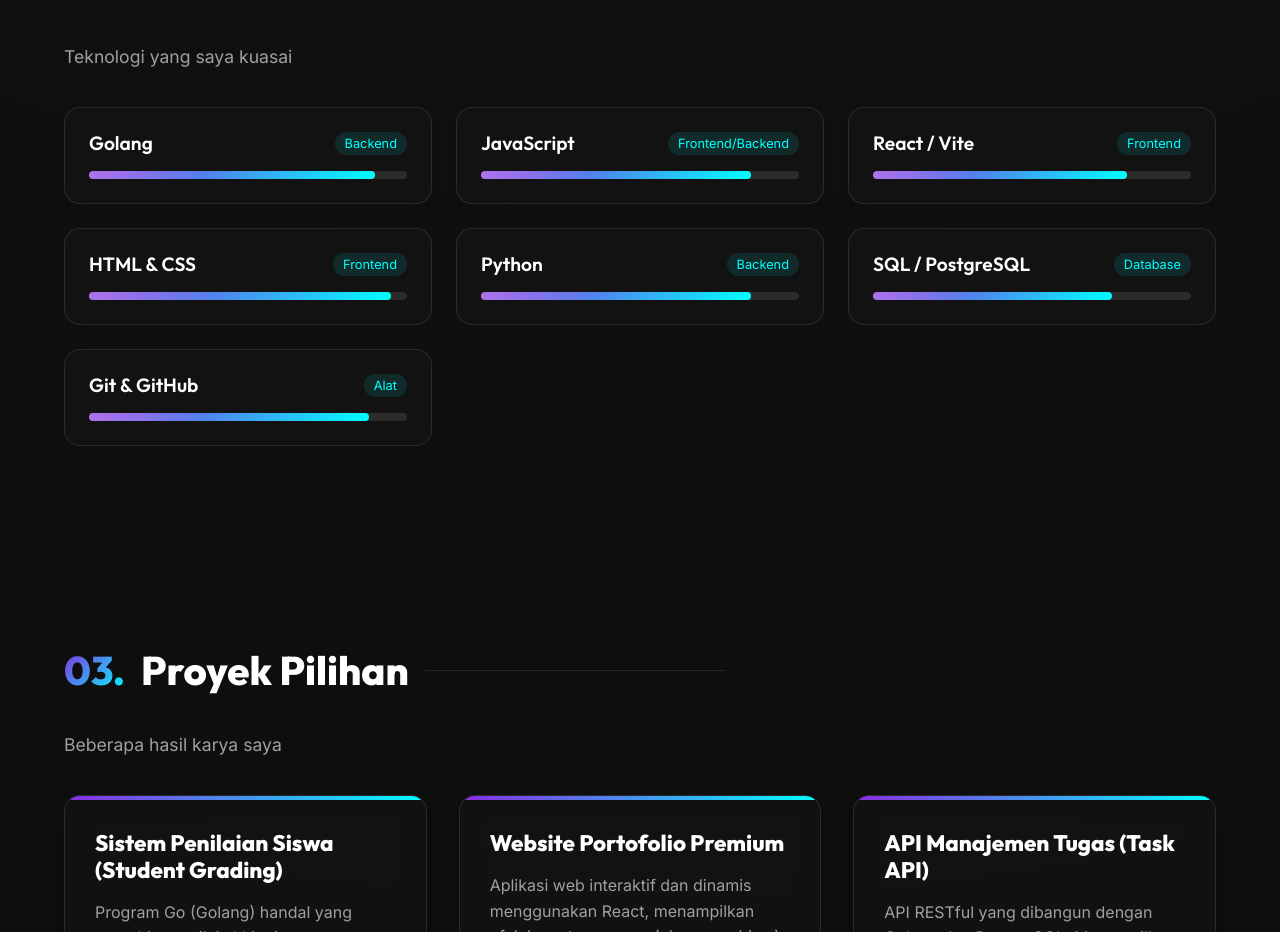
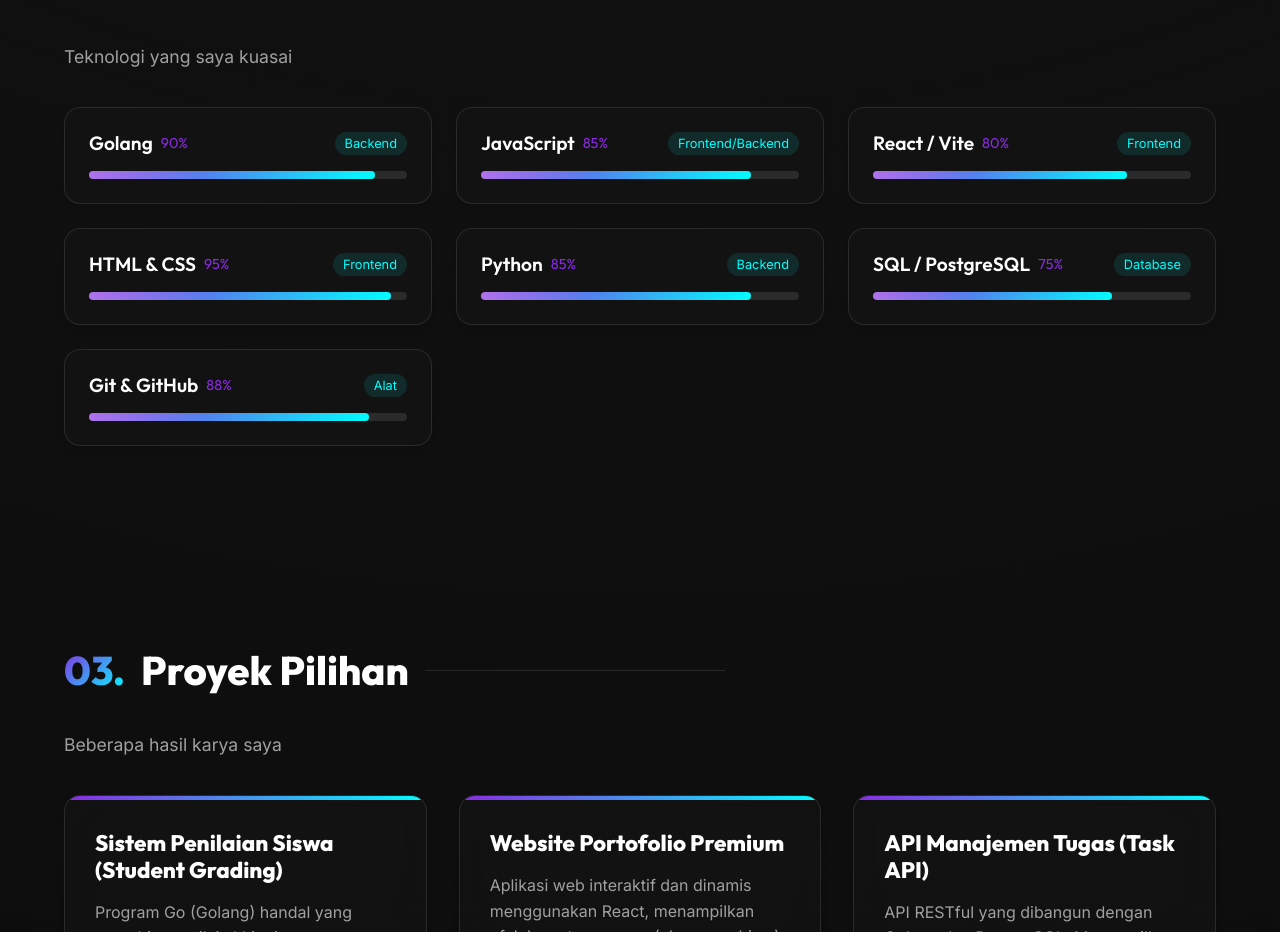
Before and after one commit to voltrexx-v1/Portofolio, a React (Vite) app: page / in a window 1280 px wide. Shown: the part 1580-2512 px from the top of the page. Built offline with nearby package versions, Linux system fonts and the light colour scheme.

Commit message:
feat: menambahkan persentase pada bagian keahlian

```diff
--- a/src/components/Skills.css
+++ b/src/components/Skills.css
@@ -36,6 +36,15 @@
 .skill-info h3 {
   font-size: 1.2rem;
   font-weight: 600;
+  display: flex;
+  align-items: center;
+}
+
+.skill-percent {
+  font-size: 0.9rem;
+  font-weight: 500;
+  color: var(--accent-primary);
+  margin-left: 8px;
 }
 
 .skill-category {
--- a/src/components/Skills.jsx
+++ b/src/components/Skills.jsx
@@ -13,7 +13,7 @@ export default function Skills({ t }) {
           {t.items.map((skill, index) => (
             <div key={index} className="skill-card glass-panel animate-fade-up" style={{transitionDelay: `${(index % 3) * 100}ms`}}>
               <div className="skill-info">
-                <h3>{skill.name}</h3>
+                <h3>{skill.name} <span className="skill-percent">{skill.level}%</span></h3>
                 <span className="skill-category">{skill.category}</span>
               </div>
               <div className="skill-bar-bg">
```
